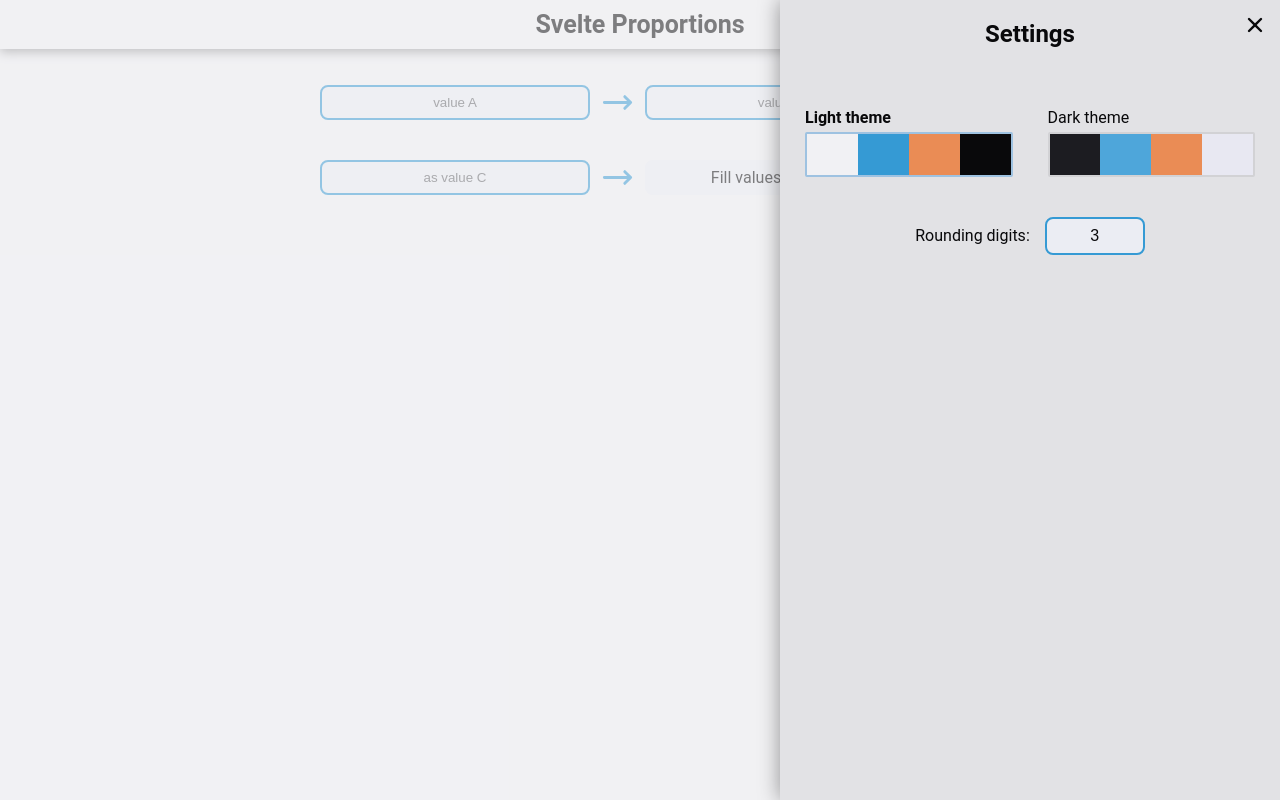
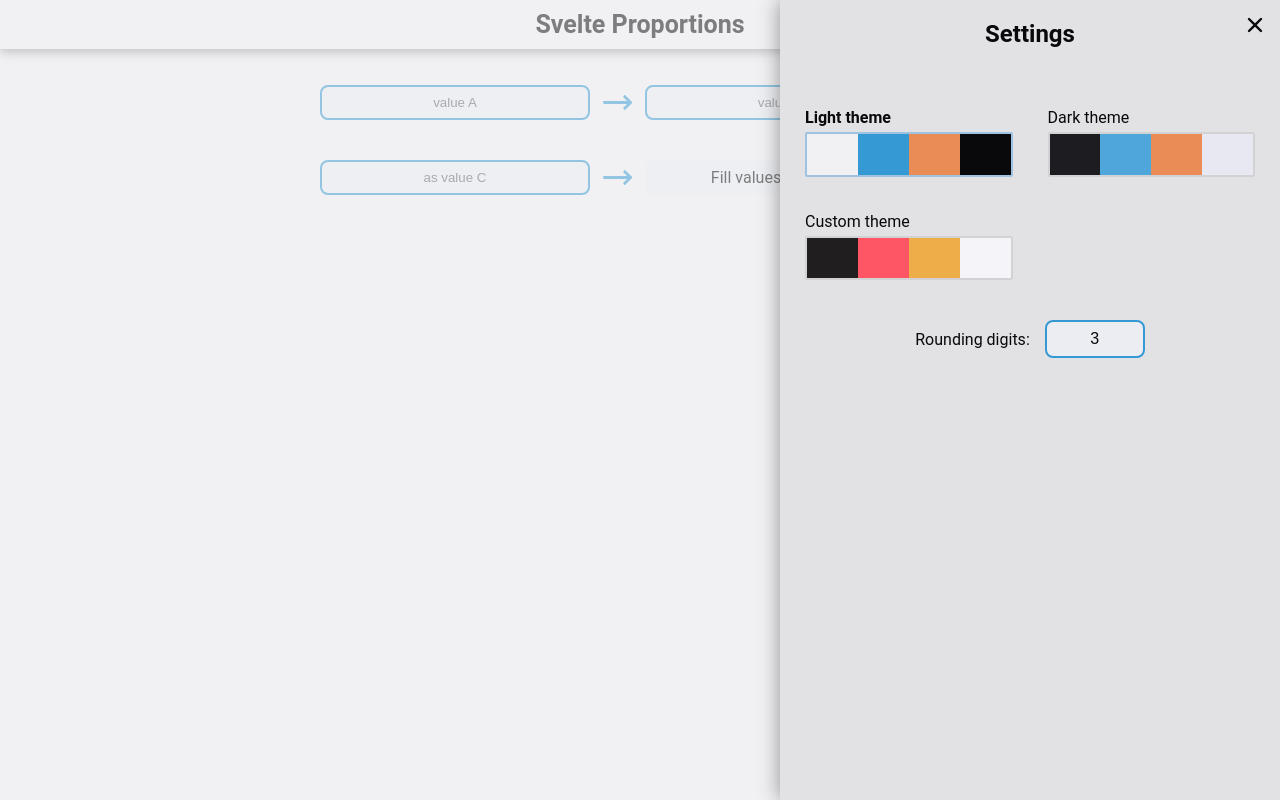
Before and after one commit to Pronian/proportions-svelte, a Svelte app: page / in a window 1280 px wide. Both pictures are taken after a click on the button 1257 px from the left and 24 px from the top of the page. Built offline with nearby package versions, Linux system fonts and the light colour scheme.

Commit message:
Allow customizing theme colors

```diff
--- a/src/App.svelte
+++ b/src/App.svelte
@@ -9,7 +9,16 @@
 	import { settingsStore } from './stores/settingsStore';
 	import { uiState } from './stores/uiState';
 
-	$: generateAppColors($settingsStore.theme);
+	$: generateAppColors($settingsStore.theme, $settingsStore.customThemeColors);
+
+	function handleCustomThemeChanged(event: CustomEvent<string[]>) {
+		const colors = event.detail;
+
+		$settingsStore.customThemeColors['bg-color'] = colors[0];
+		$settingsStore.customThemeColors['primary-color'] = colors[1];
+		$settingsStore.customThemeColors['secondary-color'] = colors[2];
+		$settingsStore.customThemeColors['text-color'] = colors[3];
+	}
 </script>
 
 <Header />
@@ -24,7 +33,11 @@
 >
 	<h2>Settings</h2>
 	<FocusPin />
-	<ColorSelector bind:theme={$settingsStore.theme} />
+	<ColorSelector
+		bind:theme={$settingsStore.theme}
+		customColors={Object.values($settingsStore.customThemeColors)}
+		on:customThemeChanged={handleCustomThemeChanged}
+	/>
 	<NumberSelector
 		label="Rounding digits"
 		bind:value={$settingsStore.roundingDigits}
--- a/src/components/groups/ColorSelector.svelte
+++ b/src/components/groups/ColorSelector.svelte
@@ -1,11 +1,19 @@
 <script lang="ts">
 	import ColorBlock from '../common/ColorBlock.svelte';
 	import { type ColorTheme, lightThemeColors, darkThemeColors } from '../../util/colors';
+	import { createEventDispatcher } from 'svelte';
+
+	const dispatch = createEventDispatcher();
+
+	function customThemeChanged(colors: string[]) {
+		dispatch('customThemeChanged', colors);
+	}
 
 	export let theme: ColorTheme;
+	export let customColors: string[];
 </script>
 
-<div>
+<div class="cont">
 	<ColorBlock
 		class="btn-theme"
 		colors={Object.values(lightThemeColors)}
@@ -20,17 +28,38 @@
 		value="dark"
 		bind:group={theme}
 	/>
+	<ColorBlock
+		class="btn-theme"
+		colors={Object.values(customColors)}
+		label="Custom theme"
+		value="custom"
+		bind:group={theme}
+	/>
+	{#if theme === 'custom'}
+		<div class="customize-cont">
+			Select custom theme colors:
+			{#each customColors as color}
+				<input type="color" bind:value={color} />
+			{/each}
+		</div>
+		<button on:click={() => customThemeChanged(customColors)}>Apply</button>
+	{/if}
 </div>
 
 <style>
-	div {
+	.cont {
 		width: 100%;
 		display: flex;
+		flex-wrap: wrap;
 		padding: 1.5rem;
 		gap: 1.5rem;
 	}
 
-	div :global(.btn-theme) {
-		flex: 1;
+	.cont :global(.btn-theme) {
+		width: calc(50% - 1.5rem / 2);
+	}
+
+	.customize-cont {
+		width: 100%;
 	}
 </style>
```
